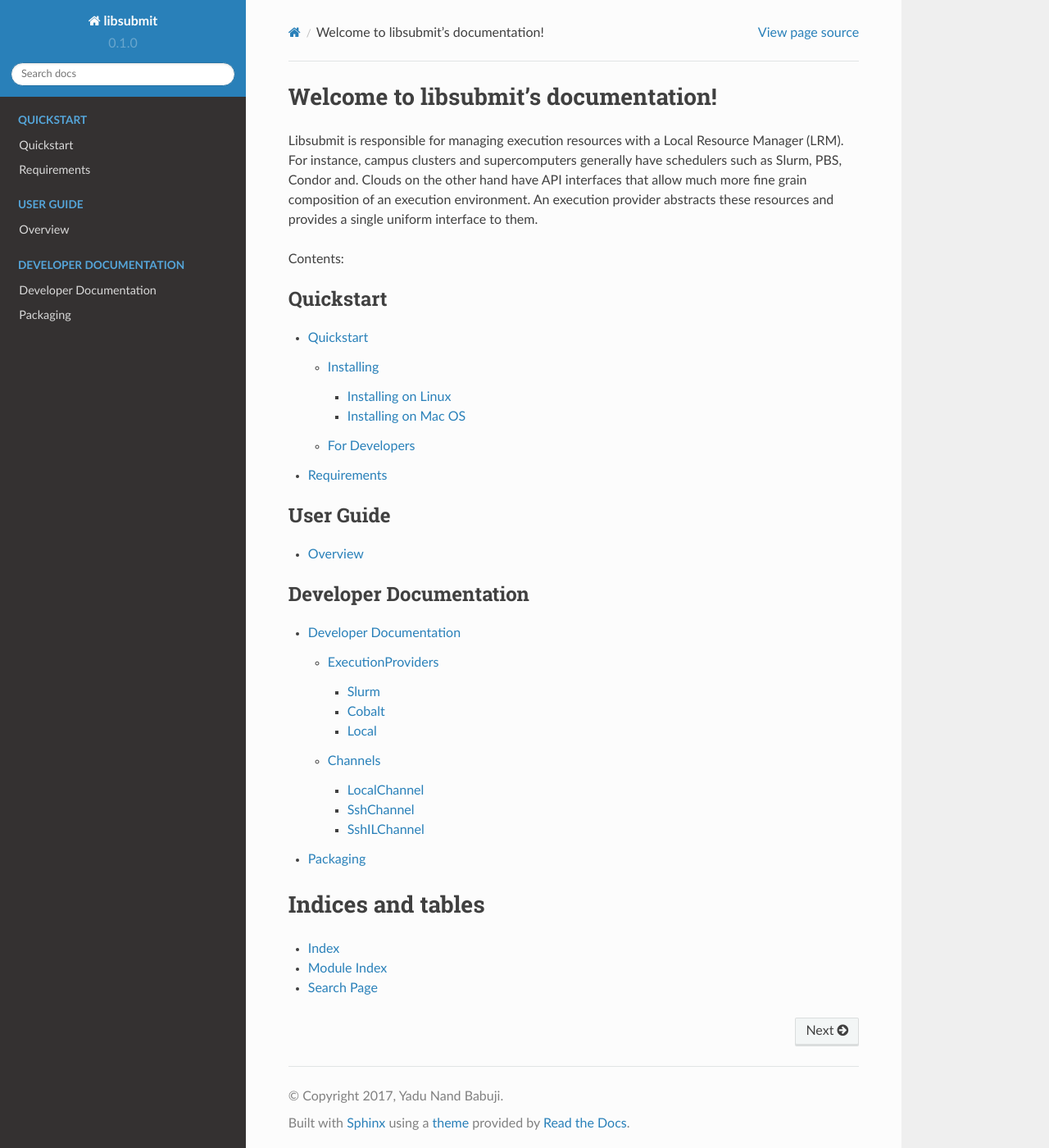
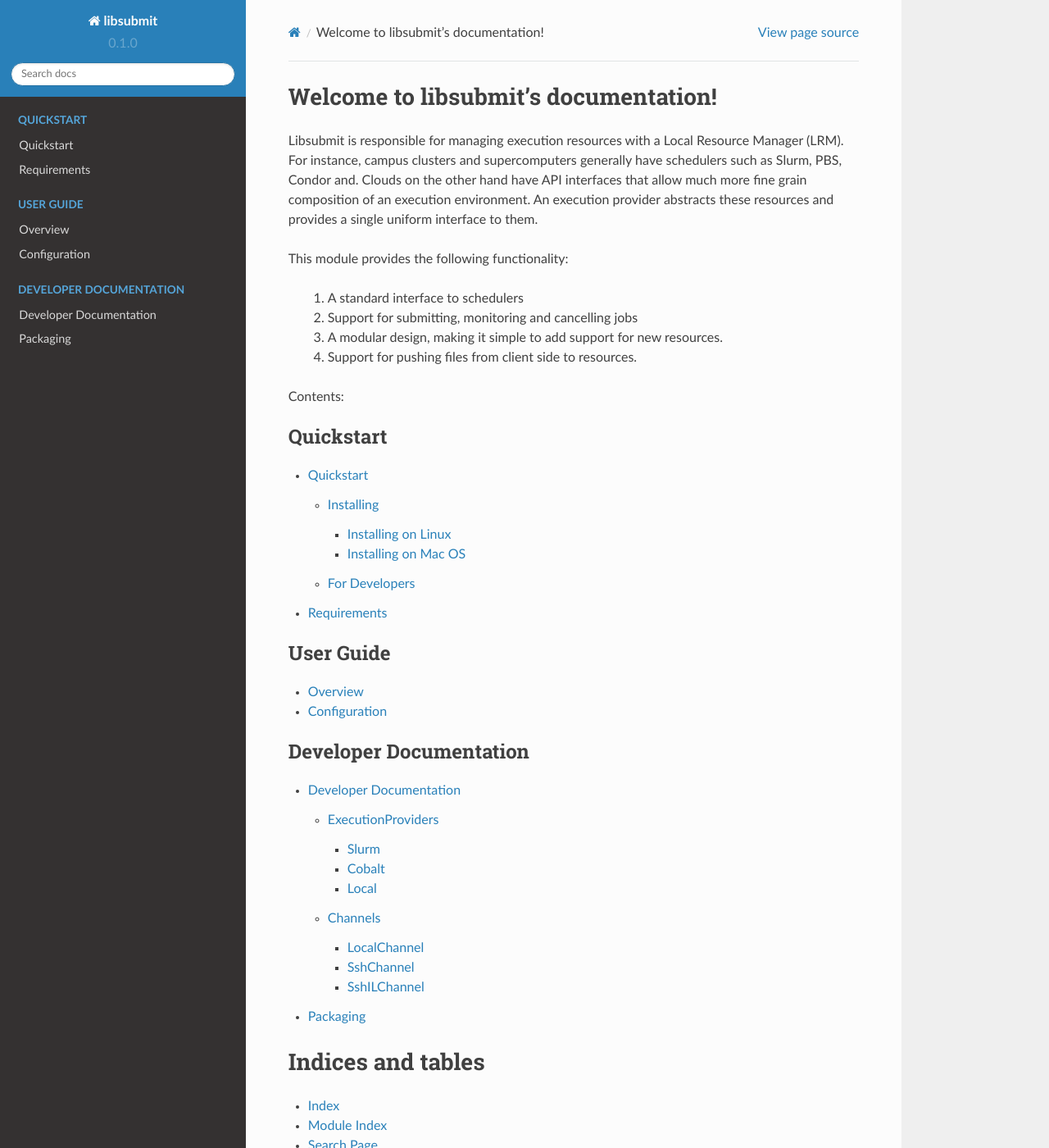
Before and after one commit to Parsl/parsl, a Sphinx documentation site: the page built from docs/index.rst, in a window 1280 px wide and 1400 px high. Shown: the whole window at 82% size. Built offline with Sphinx 7.4.7 and the Read the Docs theme 2.0.0, drawn with Linux system fonts in a browser that asks for light colours.

Commit message:
Doc updates

```diff
--- a/docs/index.rst
+++ b/docs/index.rst
@@ -13,6 +13,14 @@
 An execution provider abstracts these resources and provides a single uniform
 interface to them.
 
+This module provides the following functionality:
+
+   1. A standard interface to schedulers
+   2. Support for submitting, monitoring and cancelling jobs
+   3. A modular design, making it simple to add support for new resources.
+   4. Support for pushing files from client side to resources.
+
+
 Contents:
 
 .. toctree::
--- a/docs/userguide/overview.rst
+++ b/docs/userguide/overview.rst
@@ -1,5 +1,6 @@
 Overview
 ========
 
+
 Under construction. Please refer to the developer documentation as this section
 is being built.
```
Also changed, not shown: other parts of docs/index.rst (+1 -0 lines), docs/userguide/configuring.rst (added, +29 -0 lines).
